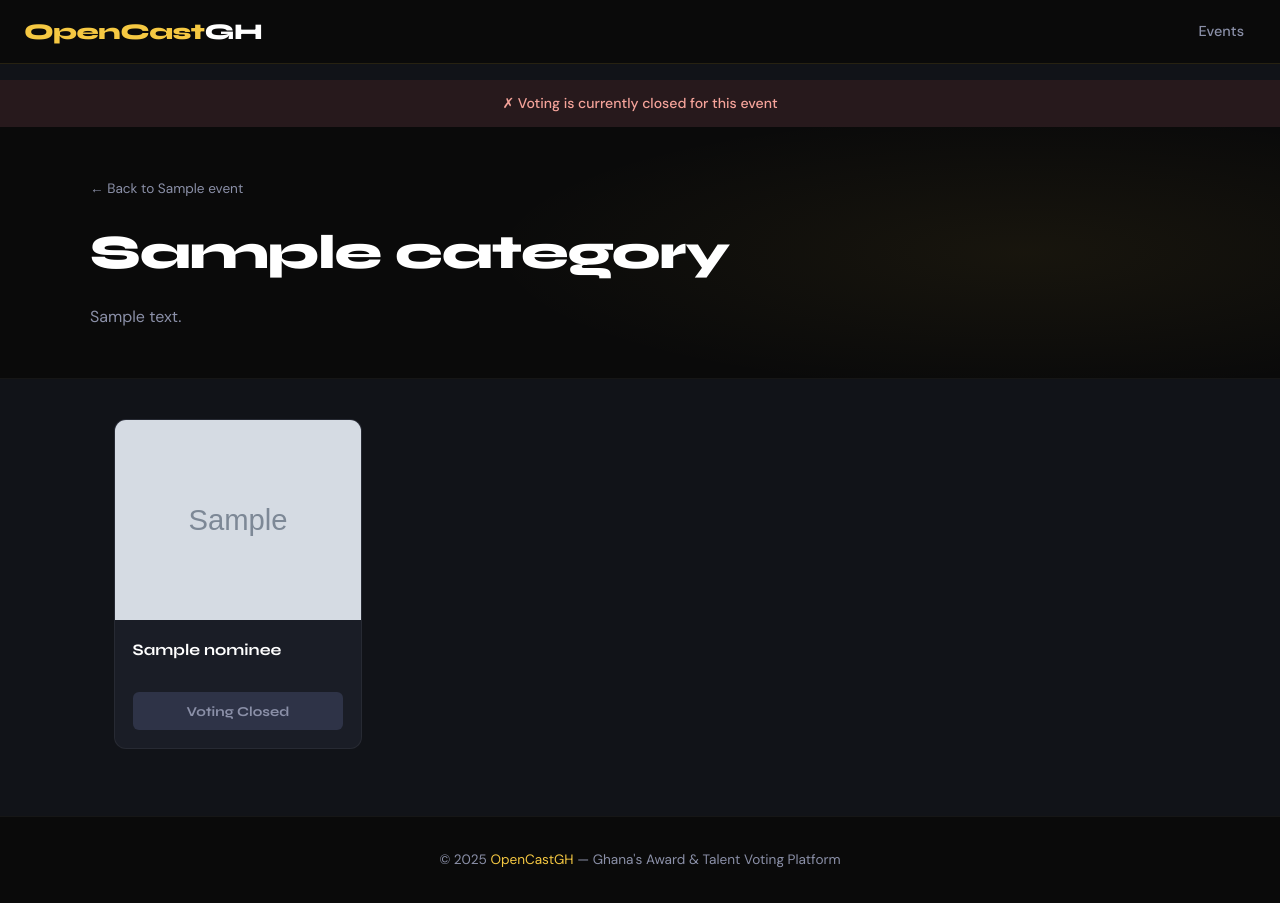
After one commit to AduOseiPoku/opencastgh, a Django app: a page that uses opencastgh/voting/templates/voting/category_detail.html in a window 1280 px wide. The commit adds this page. Run offline with Django 5.2, Linux system fonts and the light colour scheme; tables that the repository leaves empty hold one stand-in row (values such as "Sample post"); grey boxes marked "Sample" are stand-in pictures; parts of the project's set-up code (start-up, migrations or seed data) failed here and were passed over.

Commit message:
events_categorization
Co-authored-by: Copilot <copilot@github.com>

```diff
--- /dev/null
+++ b/opencastgh/voting/templates/voting/category_detail.html
@@ -0,0 +1,133 @@
+{% extends "voting/base.html" %}
+{% block title %}{{ category.name }} — {{ event.name }}{% endblock %}
+
+{% block extra_head %}
+<style>
+  .event-hero {
+    background: var(--black);
+    padding: 3rem 1.5rem;
+    border-bottom: 1px solid rgba(255,255,255,0.05);
+    position: relative; overflow: hidden;
+  }
+  .event-hero::before {
+    content: '';
+    position: absolute; inset: 0;
+    background: radial-gradient(ellipse 60% 80% at 80% 50%, rgba(245,200,66,0.06) 0%, transparent 70%);
+  }
+  .event-hero-inner { max-width: 1100px; margin: 0 auto; position: relative; }
+  .event-title {
+    font-family: var(--font-display);
+    font-size: clamp(1.8rem, 4vw, 3rem);
+    font-weight: 800; letter-spacing: -1px;
+    color: var(--white);
+    margin-bottom: 0.75rem;
+  }
+  .back-link {
+    display: inline-flex; align-items: center; gap: 0.4rem;
+    color: var(--text-dim); text-decoration: none; font-size: 0.85rem;
+    margin-bottom: 1rem;
+    transition: color 0.2s;
+  }
+  .back-link:hover { color: var(--gold); }
+
+  .nominees-section { padding: 2.5rem 1.5rem; }
+  .nominee-card {
+    background: var(--dark-2);
+    border: 1px solid rgba(255,255,255,0.06);
+    border-radius: var(--radius);
+    overflow: hidden;
+    display: block;
+    transition: transform 0.2s, border-color 0.2s;
+  }
+  .nominee-card:hover { transform: translateY(-4px); border-color: rgba(245,200,66,0.3); }
+  .nominee-photo {
+    height: 200px;
+    background: linear-gradient(135deg, var(--dark-3), var(--mid));
+    display: flex; align-items: center; justify-content: center;
+    overflow: hidden;
+  }
+  .nominee-photo img { width: 100%; height: 100%; object-fit: cover; }
+  .nominee-photo-placeholder {
+    font-family: var(--font-display);
+    font-size: 4rem; font-weight: 800;
+    color: rgba(245,200,66,0.15);
+  }
+  .nominee-body { padding: 1.1rem; }
+  .nominee-name {
+    font-family: var(--font-display);
+    font-size: 1rem; font-weight: 700;
+    color: var(--white); margin-bottom: 0.75rem;
+  }
+  .vote-btn {
+    display: flex; width: 100%;
+    background: var(--gold);
+    color: var(--black);
+    border: none; border-radius: var(--radius-sm);
+    padding: 0.65rem 1rem;
+    font-family: var(--font-display);
+    font-size: 0.85rem; font-weight: 700;
+    cursor: pointer; text-decoration: none;
+    align-items: center; justify-content: center; gap: 0.4rem;
+    transition: background 0.2s;
+  }
+  .vote-btn:hover { background: var(--gold-light); }
+  .vote-btn:disabled { background: var(--mid); color: var(--text-dim); cursor: not-allowed; }
+
+  .status-banner {
+    padding: 0.75rem 1.5rem;
+    text-align: center;
+    font-size: 0.88rem;
+    font-weight: 500;
+  }
+  .status-banner.closed { background: rgba(231,76,60,0.1); color: #F5A39A; }
+  .status-banner.open { background: rgba(46,204,113,0.08); color: #7FECA3; }
+</style>
+{% endblock %}
+
+{% block content %}
+{% if event.is_open %}
+<div class="status-banner open">✓ Voting is OPEN — GHS {{ event.price_per_vote }} per vote</div>
+{% else %}
+<div class="status-banner closed">✗ Voting is currently closed for this event</div>
+{% endif %}
+
+<div class="event-hero">
+  <div class="event-hero-inner">
+    <a href="{% url 'event_detail' event.slug %}" class="back-link">← Back to {{ event.name }}</a>
+    <h1 class="event-title">{{ category.name }}</h1>
+    {% if category.description %}<p style="color:var(--text-dim);max-width:600px;">{{ category.description }}</p>{% endif %}
+  </div>
+</div>
+
+<div class="container">
+  <div class="nominees-section" style="padding-left:0;padding-right:0;">
+    <div class="grid-3">
+      {% for nominee in nominees %}
+      <div class="nominee-card">
+        <a href="{% url 'nominee_detail' event.slug nominee.id %}" style="text-decoration:none;color:inherit;">
+          <div class="nominee-photo">
+            {% if nominee.photo %}
+              <img src="{{ nominee.photo.url }}" alt="{{ nominee.name }}">
+            {% else %}
+              <div class="nominee-photo-placeholder">{{ nominee.name|slice:":1"|upper }}</div>
+            {% endif %}
+          </div>
+          <div class="nominee-body">
+            <div class="nominee-name">{{ nominee.name }}</div>
+          </div>
+        </a>
+        <div style="padding:0 1.1rem 1.1rem;">
+          {% if event.is_open %}
+          <a href="{% url 'nominee_detail' event.slug nominee.id %}" class="vote-btn">⭐ Vote Now</a>
+          {% else %}
+          <button class="vote-btn" disabled>Voting Closed</button>
+          {% endif %}
+        </div>
+      </div>
+      {% empty %}
+      <p style="color:var(--text-dim);grid-column:1/-1;">No nominees in this category yet.</p>
+      {% endfor %}
+    </div>
+  </div>
+</div>
+{% endblock %}
--- a/opencastgh/voting/urls.py
+++ b/opencastgh/voting/urls.py
@@ -9,6 +9,7 @@ urlpatterns = [
     path('event/<slug:slug>/', views.event_detail, name='event_detail'),
     path('event/<slug:slug>/results/', views.event_results, name='event_results'),
     path('event/<slug:slug>/price/', views.get_vote_price, name='get_vote_price'),
+    path('event/<slug:slug>/category/<int:category_id>/', views.category_detail, name='category_detail'),
 
     # Nominees & voting
     path('event/<slug:slug>/nominee/<int:nominee_id>/', views.nominee_detail, name='nominee_detail'),
--- a/opencastgh/voting/views.py
+++ b/opencastgh/voting/views.py
@@ -41,6 +41,18 @@ def event_detail(request, slug):
     return render(request, 'voting/event_detail.html', context)
 
 
+def category_detail(request, slug, category_id):
+    event = get_object_or_404(Event, slug=slug, is_active=True)
+    category = get_object_or_404(Category, pk=category_id, event=event)
+    nominees = category.nominees.filter(is_active=True)
+    context = {
+        'event': event,
+        'category': category,
+        'nominees': nominees,
+    }
+    return render(request, 'voting/category_detail.html', context)
+
+
 def nominee_detail(request, slug, nominee_id):
     event = get_object_or_404(Event, slug=slug, is_active=True)
     nominee = get_object_or_404(Nominee, pk=nominee_id, category__event=event, is_active=True)
@@ -82,7 +94,6 @@ def initiate_vote(request, slug, nominee_id):
     txn = Transaction.objects.create(
         nominee=nominee,
         voter_email=settings.NOTIFICATION_EMAIL,
-        voter_phone=form.cleaned_data.get('voter_phone', ''),
         num_votes=num_votes,
         amount=amount,
         price_per_vote_snapshot=event.price_per_vote,
```
Also changed, not shown: opencastgh/voting/forms.py (+4 -12 lines), opencastgh/voting/templates/voting/event_detail.html (+15 -35 lines), opencastgh/voting/templates/voting/nominee_detail.html (+2 -12 lines).
